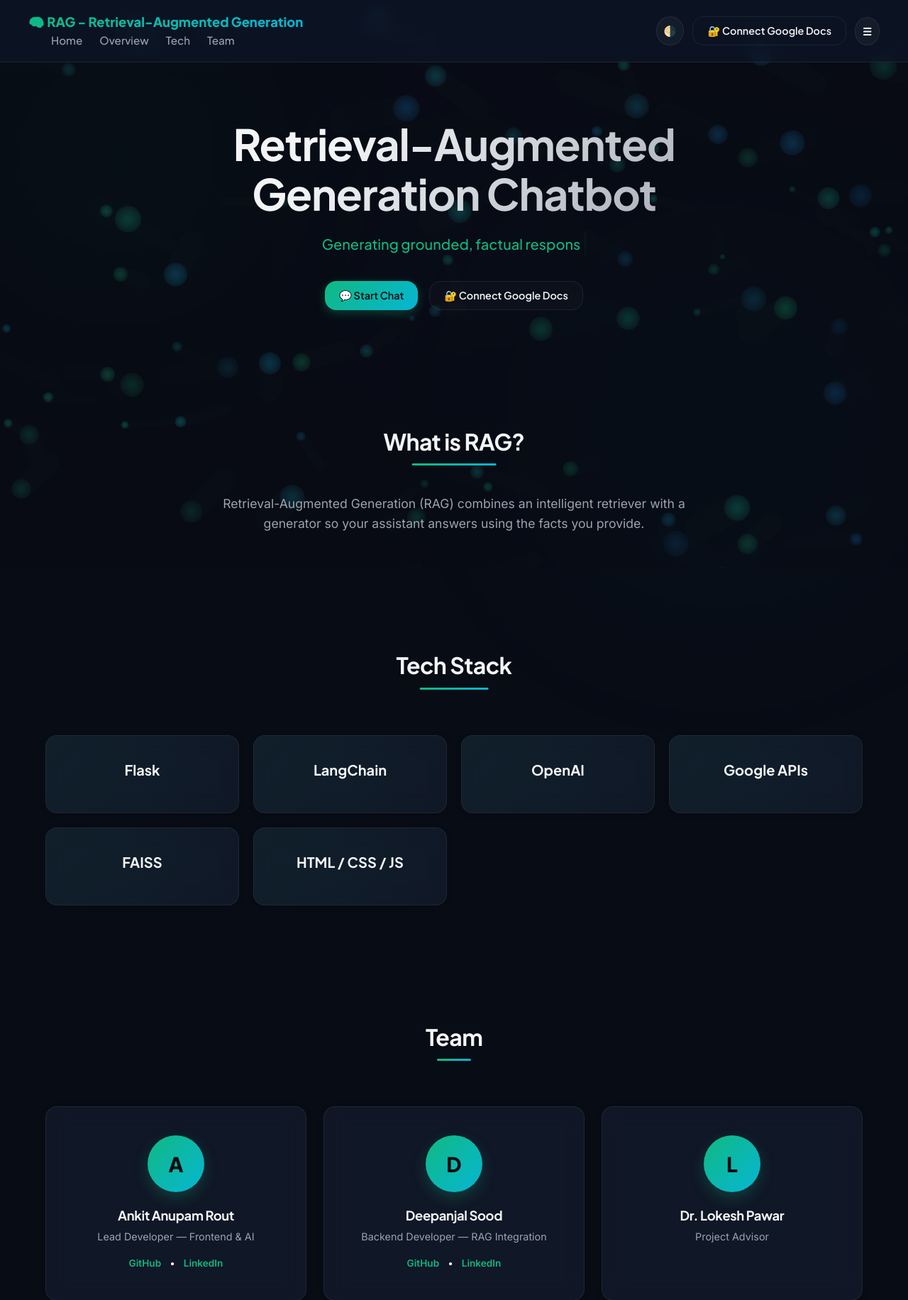
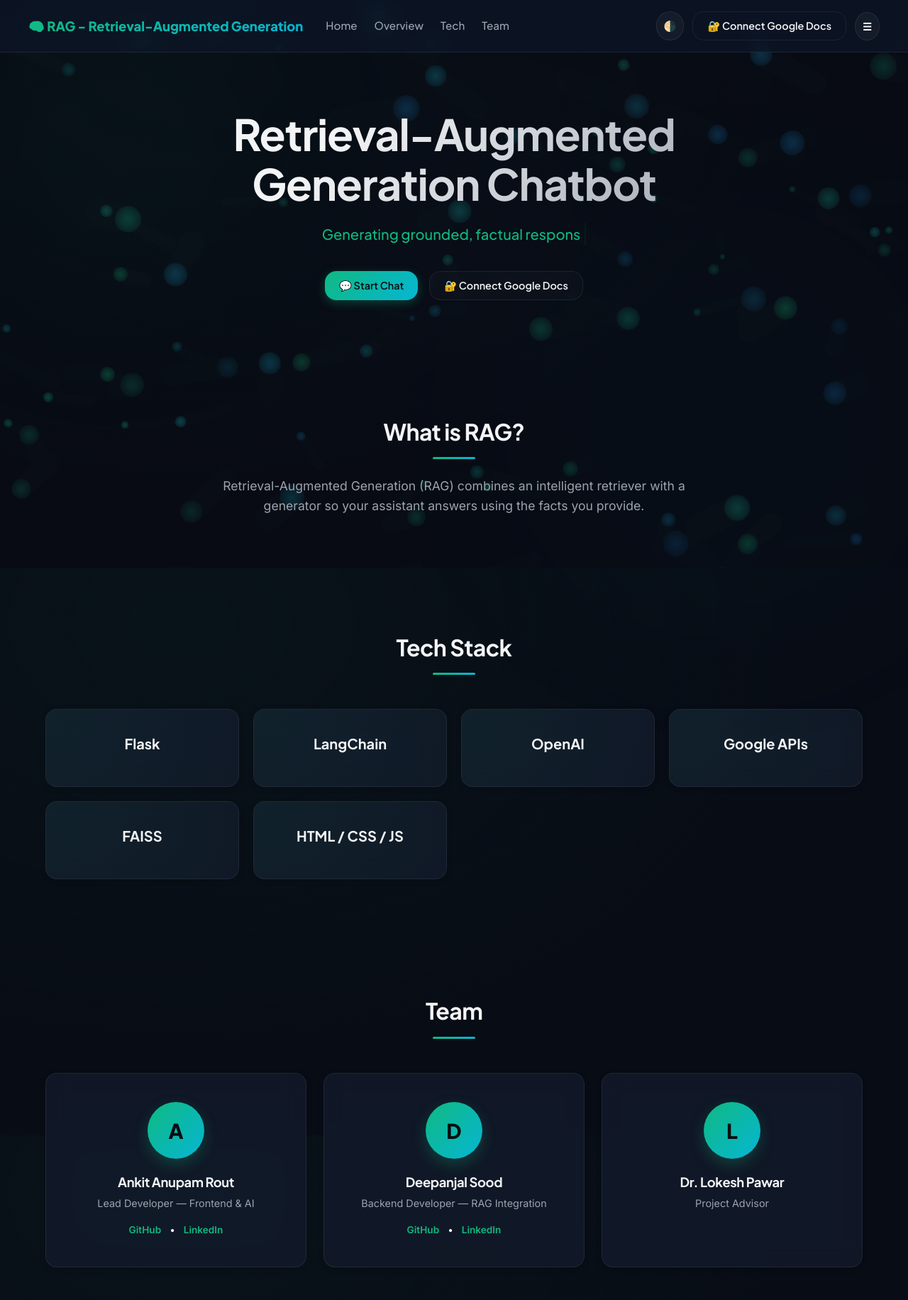
Before and after one commit to ankitrout07/RAG-Chatbot-with-Google-Docs-Integration, a Flask app: page / in a window 1280 px wide. Shown: the top 1832 px of the page at 71% size. Run offline with Flask 3, Linux system fonts and the light colour scheme.

Commit message:
fix: stabilize frontend — chat overlay animation, session role mapping, nav-left layout, h2 underline, upload-file-item styling, body gradient

```diff
--- a/static/css/body.css
+++ b/static/css/body.css
@@ -88,7 +88,9 @@ html, body {
 
 body {
   font-family: var(--font-body);
-  background-color: var(--bg);
+  background: radial-gradient(ellipse at 20% 10%, rgba(16,185,129,0.04) 0%, var(--bg) 60%),
+              radial-gradient(ellipse at 80% 90%, rgba(6,182,212,0.04) 0%, transparent 60%),
+              var(--bg);
   color: var(--text);
   -webkit-font-smoothing: antialiased;
   -moz-osx-font-smoothing: grayscale;
@@ -203,8 +205,16 @@ body.light .bg-blob {
 }
 
 /* Hidden / visible helpers */
+/* NOTE: .hidden is NOT used for .chat-overlay — it manages its own display state */
 .hidden {
   display: none !important;
+}
+
+/* Override: chat-overlay manages display separately via JS + opacity transition */
+.chat-overlay.hidden {
+  display: none !important;
+  opacity: 0;
+  pointer-events: none;
 }
 
 /* Scroll progress bar */
@@ -233,6 +243,13 @@ body.light .bg-blob {
   background-color: var(--glass-bg);
   border-bottom: 1px solid var(--glass-border);
   transition: var(--transition);
+}
+
+.nav-left {
+  display: flex;
+  align-items: center;
+  gap: 0;
+  flex-shrink: 0;
 }
 
 .logo {
@@ -427,25 +444,23 @@ body.light .bg-blob {
   transform: translateY(0);
 }
 
+/* Section headings with centered accent underline */
 .section h2 {
   font-size: 2rem;
   margin-bottom: 24px;
   text-align: center;
   position: relative;
-  display: inline-block;
-  left: 50%;
-  transform: translateX(-50%);
+  display: block;
 }
 
 .section h2::after {
   content: '';
-  position: absolute;
-  bottom: -8px;
-  left: 20%;
-  right: 20%;
+  display: block;
+  width: 60px;
   height: 3px;
   background: var(--accent-gradient);
   border-radius: 99px;
+  margin: 10px auto 0;
 }
 
 .lead {
@@ -1158,11 +1173,20 @@ body.light .bg-blob {
   text-align: left;
 }
 
-.file-list li {
+.file-list li,
+.upload-file-item {
   display: flex;
   justify-content: space-between;
+  align-items: center;
   padding: 4px 6px;
   border-bottom: 1px solid var(--border);
+  color: var(--text);
+  gap: 8px;
+}
+
+.upload-file-item small {
+  color: var(--text-dim);
+  white-space: nowrap;
 }
 
 .upload-actions {
--- a/static/js/main.js
+++ b/static/js/main.js
@@ -226,20 +226,25 @@ function elSafe(id){ return document.getElementById(id) || null; }
    --------------- */
 function openChat(){
   if (!chatOverlay) return;
+  // Remove hidden first (sets display back), then trigger opacity transition on next frame
   chatOverlay.classList.remove('hidden');
-  chatOverlay.classList.add('visible');
-  // reset upload status visually if present
+  chatOverlay.removeAttribute('aria-hidden');
+  // rAF ensures display:flex is applied before opacity transition starts
+  requestAnimationFrame(() => {
+    requestAnimationFrame(() => {
+      chatOverlay.classList.add('visible');
+    });
+  });
   if (uploadStatus) uploadStatus.textContent = '';
-  // seed chat box with welcome message only if empty
   if (chatBox && chatBox.children.length === 0){
     appendBotMessage('🧠 RAG Assistant online. Upload docs to begin (or ask a question).');
   }
-  // focus input
   setTimeout(()=> userInput?.focus(), 300);
 }
 function closeChat(){
   if (!chatOverlay) return;
   chatOverlay.classList.remove('visible');
+  chatOverlay.setAttribute('aria-hidden', 'true');
   setTimeout(()=> chatOverlay.classList.add('hidden'), 350);
 }
 window.openChat = openChat;
@@ -987,19 +992,21 @@ function renderMessagesForSession(session){
   chatBox.innerHTML = '';
   if (!session || !Array.isArray(session.messages)) return;
   for (const msg of session.messages){
-    const role = msg.role === 'user' ? 'user' : 'bot';
+    // Normalize: stored role is 'user' or 'assistant'; map 'assistant' -> 'bot' for CSS
+    const isUser = msg.role === 'user';
+    const roleClass = isUser ? 'user' : 'bot';
     const row = document.createElement('div');
-    row.className = 'chat-row ' + role;
+    row.className = 'chat-row ' + roleClass;
 
     const bubble = document.createElement('div');
-    bubble.className = 'chat-bubble ' + role;
+    bubble.className = 'chat-bubble ' + roleClass;
     bubble.textContent = msg.content || '';
 
     const avatar = document.createElement('div');
-    avatar.className = 'chat-avatar ' + role;
-    avatar.textContent = role === 'user' ? 'You' : 'AI';
+    avatar.className = 'chat-avatar ' + roleClass;
+    avatar.textContent = isUser ? 'You' : 'AI';
 
-    if (role === 'user'){
+    if (isUser){
       row.appendChild(bubble);
       row.appendChild(avatar);
     } else {
```
